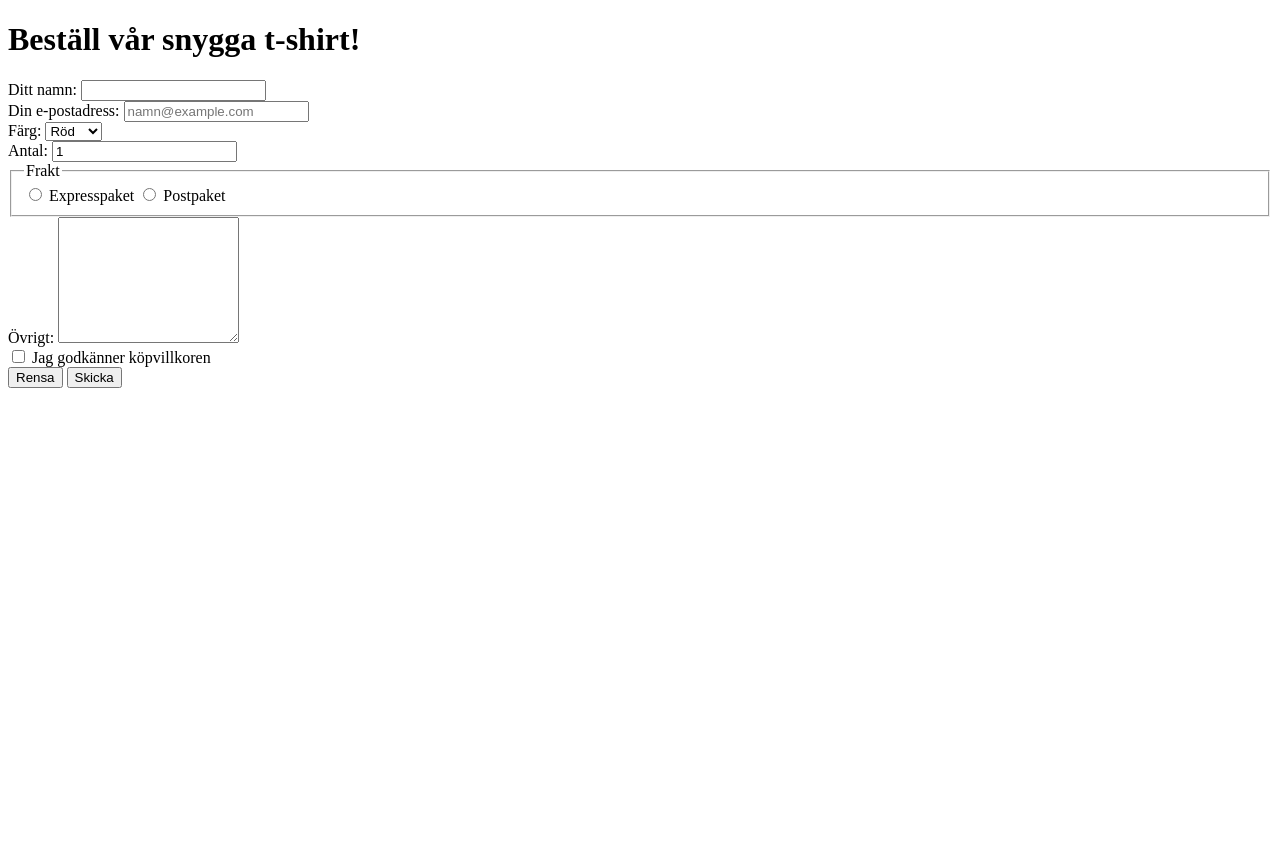
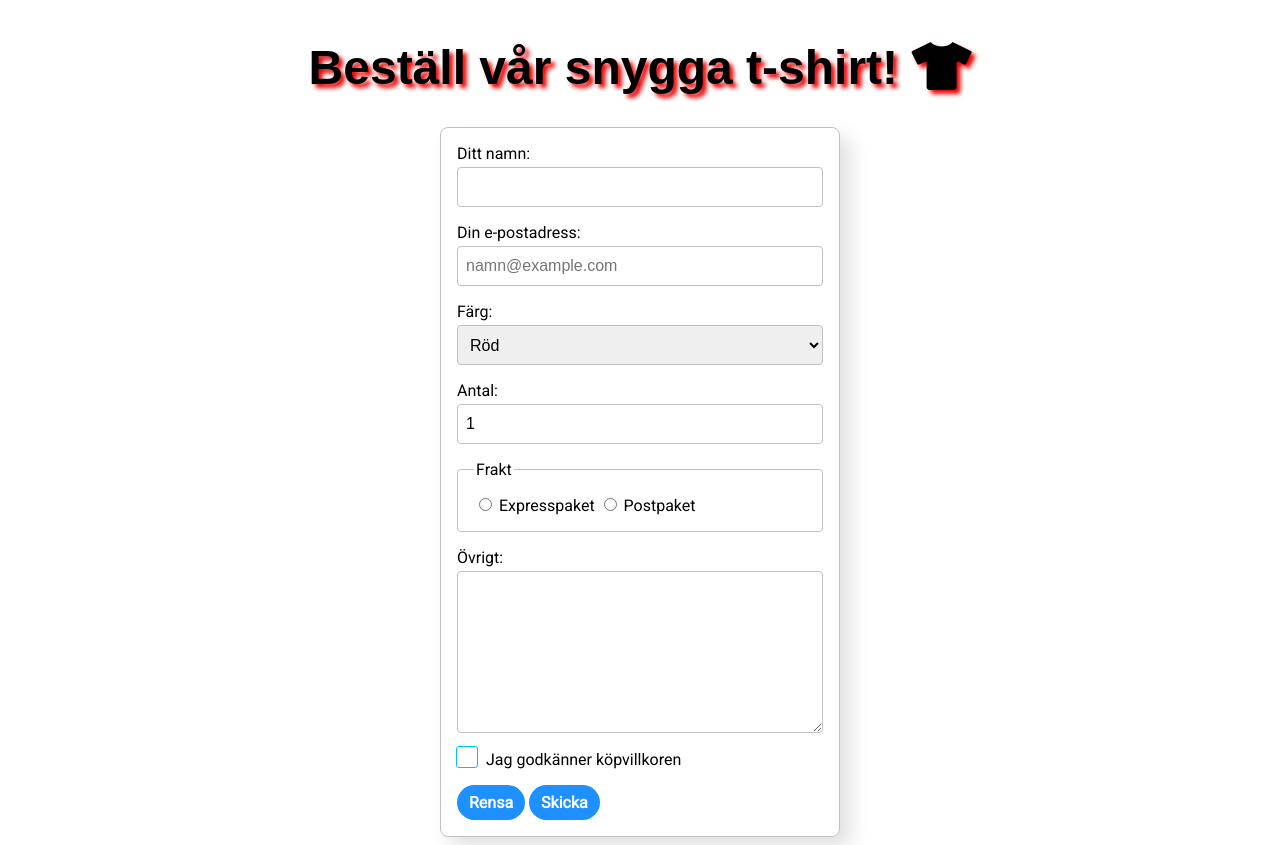
Before and after one commit to karlstad-business-school/ISGA11-VT2024, a plain HTML site: page F5/slutkod/index.html in a window 1280 px wide. Before the commit the page ends 800 px from the top, so only its background shows below. Drawn offline with Linux system fonts and the light colour scheme; a web font is replaced by a local one.

Commit message:
F Slutkod

```diff
--- a/F5/slutkod/index.html
+++ b/F5/slutkod/index.html
@@ -3,11 +3,14 @@
   <head>
     <meta charset="utf-8">
     <title>Kodexempel</title>
+    <link rel="stylesheet" href="style.css">
+    <link rel="stylesheet" href="https://cdnjs.cloudflare.com/ajax/libs/font-awesome/5.12.1/css/all.min.css">
+
     <!-- CDN till font awsome: https://cdnjs.cloudflare.com/ajax/libs/font-awesome/5.12.1/css/all.min.css -->
   </head>
   <body>
     <main>
-      <h1>Beställ vår snygga t-shirt!</h1>
+      <h1>Beställ vår snygga t-shirt! <i class="fas fa-tshirt"></i></h1>
 
       <form>
         <div class="field">
--- a/F5/slutkod/style.css
+++ b/F5/slutkod/style.css
@@ -1,6 +1,147 @@
-/* Länk till google feComponentTransfer
-https://fonts.googleapis.com/css?family=Roboto|ZCOOL+KuaiLe
-*/
+
+@import url('https://fonts.googleapis.com/css?family=Roboto|ZCOOL+KuaiLe');
+
 * {
   box-sizing: border-box;
 }
+
+body {
+  font-family: Roboto, sans-serif;
+}
+
+main {
+  display: flex;
+  flex-direction: column;
+  align-items: center;
+}
+
+h1 {
+  font-family: "ZCOOL KuaiLe", sans-serif;
+  font-size: 3rem;
+  text-shadow: 4px 4px 4px #e90404;
+}
+
+form {
+  width: 100%;
+  max-width:400px;
+  border: solid 1px silver;
+  border-radius: 0.5rem;
+  padding: 1rem;
+  box-shadow: 10px 10px 20px rgba(0,0,0,0.125);
+}
+
+.field {
+  margin-bottom: 1rem;
+}
+
+input[type="text"], input[type="number"], input[type="email"], select, textarea {
+  display: block;
+  width:100%;
+  border: 1px solid silver;
+  border-radius: 0.25rem;
+  font-size: 1rem;
+  padding: 0.5rem;
+  margin-top:  0.25rem;
+  height: 2.5rem;
+
+}
+
+input[type="text"]:focus, input[type="number"]:focus, input[type="email"]:focus, select:focus, textarea:focus {
+  outline: none;
+  border-color: dodgerblue;
+  box-shadow: 0 0 0 3px rgba(30,144,255,0.5);
+}
+fieldset {
+  border: 1px solid silver;
+  border-radius:  0.25rem;
+  margin: 0;
+  padding: 1rem;
+}
+
+textarea {
+  height: auto;
+  resize: vertical;
+}
+
+button {
+  -webkit-appearance: none;
+  font-family: inherit;
+  font-weight: inherit;
+  font-size: inherit;
+  height:auto;
+  border:none;
+  background-color: transparent;
+  color: inherit;
+
+  background-color: dodgerblue;
+  color: white;
+  font-weight: bold;
+  padding:  0.5rem 0.75rem;
+  border-radius: 9999px;
+
+}
+button:hover {
+  cursor: crosshair;
+}
+
+input[type="checkbox"] {
+  opacity: 0;
+}
+input[type="checkbox"]+label::before {
+  display: inline-block;
+  width: 20px;
+  height: 20px;
+  border: solid 1px deepskyblue;
+  border-radius: 3px;
+  content: '';
+}
+
+input[type="checkbox"]+label::after {
+  content: '';
+  display: inline-block;
+  width: 12px;
+  height: 8px;
+  border-left: 2px solid;
+  border-bottom: 2px solid;
+  transform: rotate(-45deg);
+}
+
+
+/* 4 - the position */
+input[type="checkbox"]+label {
+  position: relative;
+padding-left: 5px;
+}
+input[type="checkbox"]+label::before,
+input[type="checkbox"]+label::after {
+  position: absolute;
+}
+
+/*Outer-box*/
+input[type="checkbox"]+label::before {
+  top: -4px;
+left: -25px;
+}
+
+/*Checkmark*/
+input[type="checkbox"]+label::after {
+  left: -19px;
+  top: 1px;
+}
+
+/* 5 - check - uncheck */
+
+/*Hide the checkmark by default*/
+input[type="checkbox"] + label::after {
+  content: none;
+}
+/*Unhide the checkmark on the checked state*/
+input[type="checkbox"]:checked + label::after {
+  content: "";
+}
+
+/*Adding focus styles on the outer-box of the fake checkbox*/
+input[type="checkbox"]:focus + label::before {
+  outline: pink auto 2px;
+
+}
```
